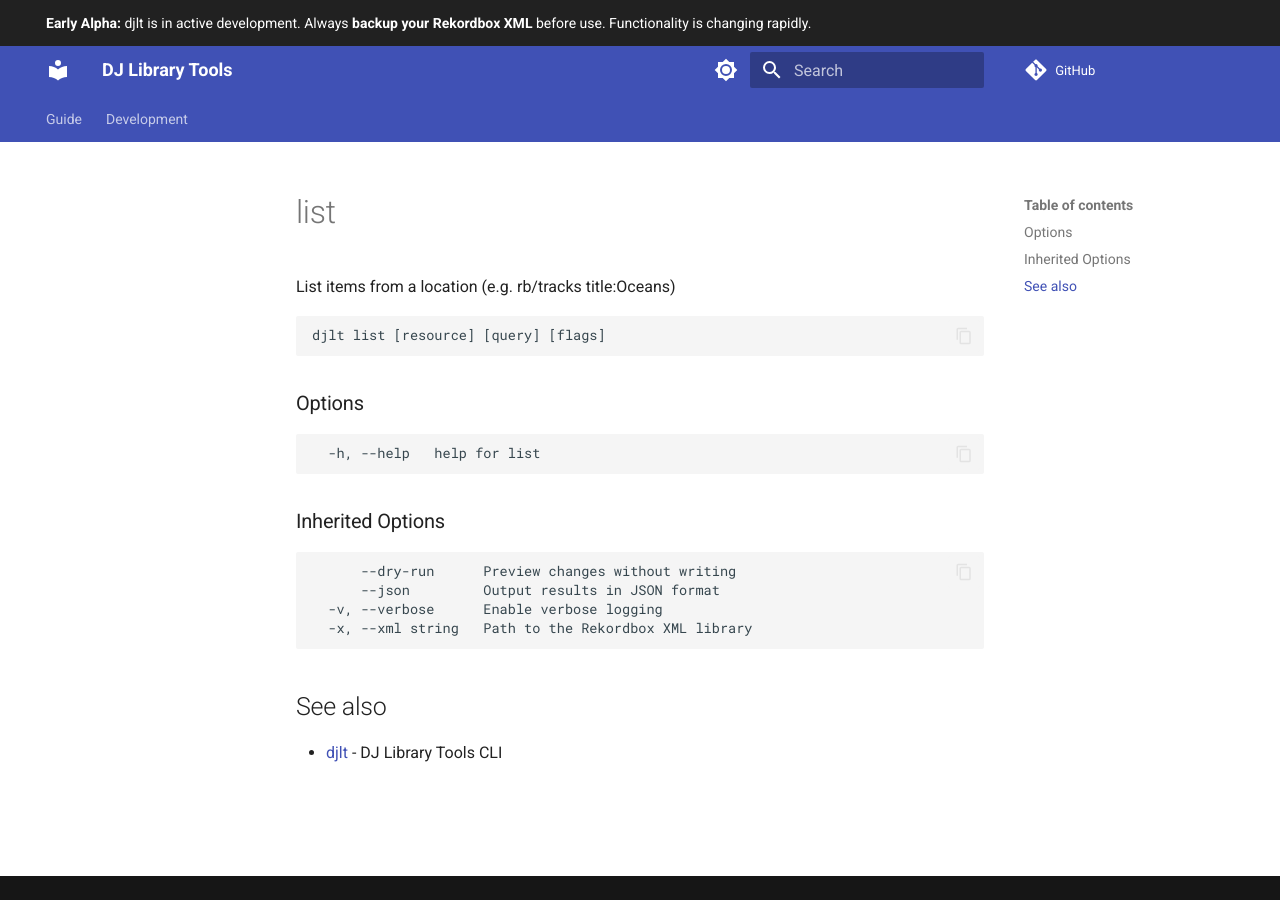
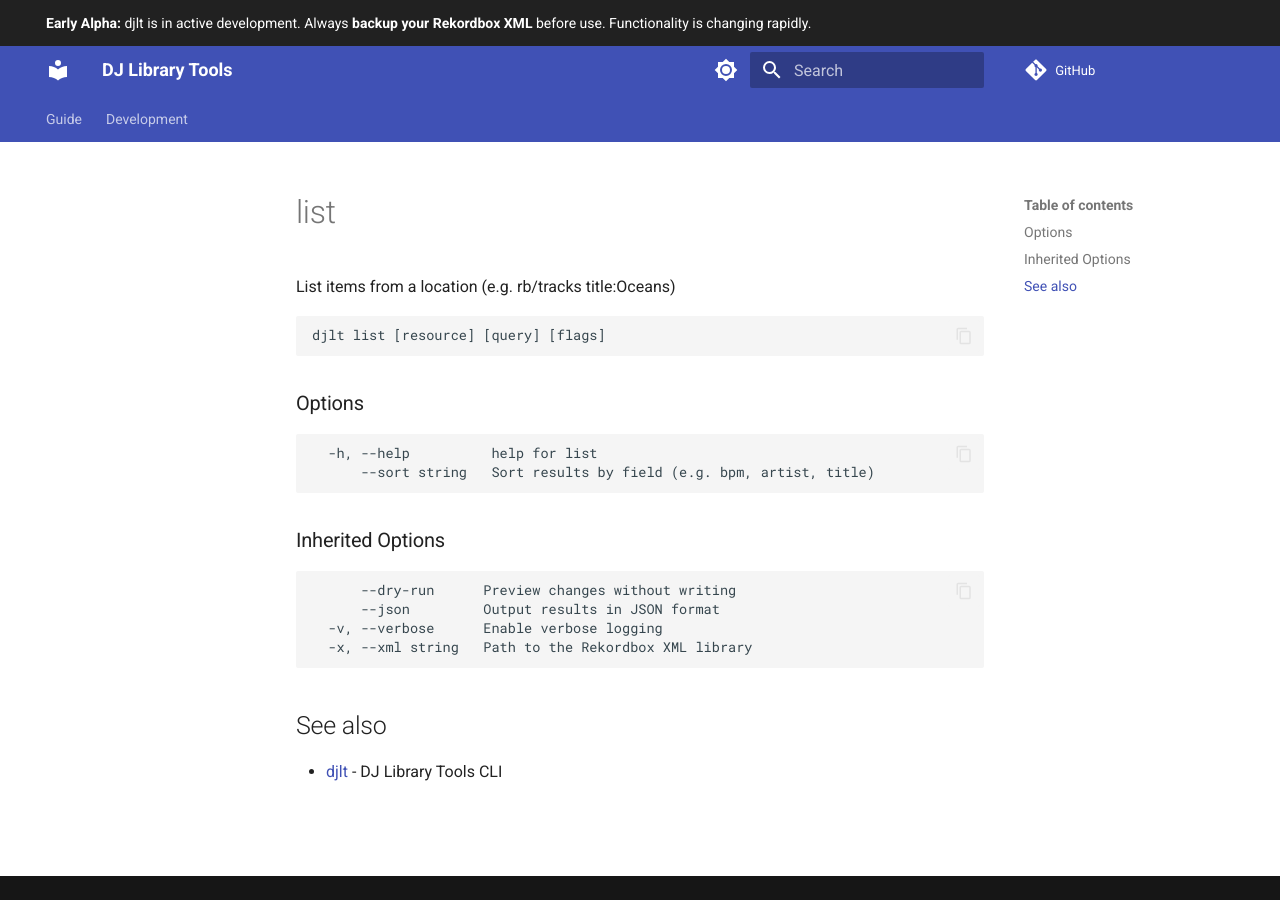
Before and after one commit to llttlltt/dj-library-tools, an MkDocs documentation site: the page built from docs/commands/list.md, in a window 1280 px wide. Built offline with MkDocs 1.6.1 and Material for MkDocs 9.7.7, drawn with Linux system fonts in a browser that asks for light colours; comment, search, counter and statistics services are not loaded.

Commit message:
docs: include --sort flag in CLI reference

````diff
--- a/docs/commands/list.md
+++ b/docs/commands/list.md
@@ -9,7 +9,8 @@
 ### Options
 
 ```
-  -h, --help   help for list
+  -h, --help          help for list
+      --sort string   Sort results by field (e.g. bpm, artist, title)
 ```
 
 ### Inherited Options
````
